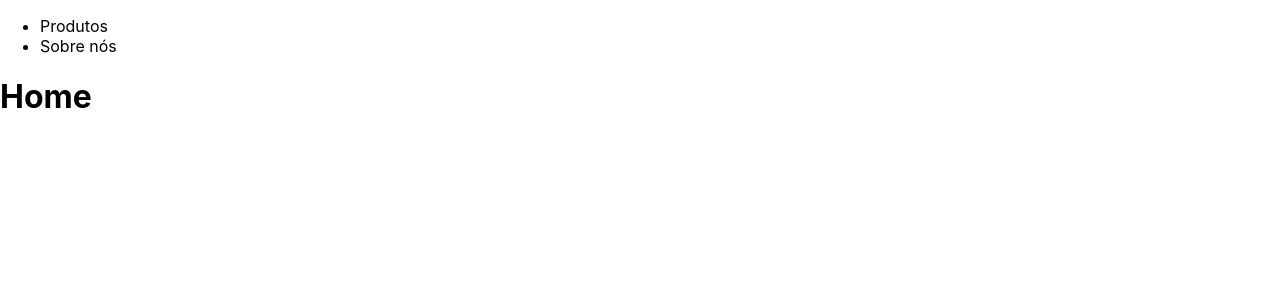
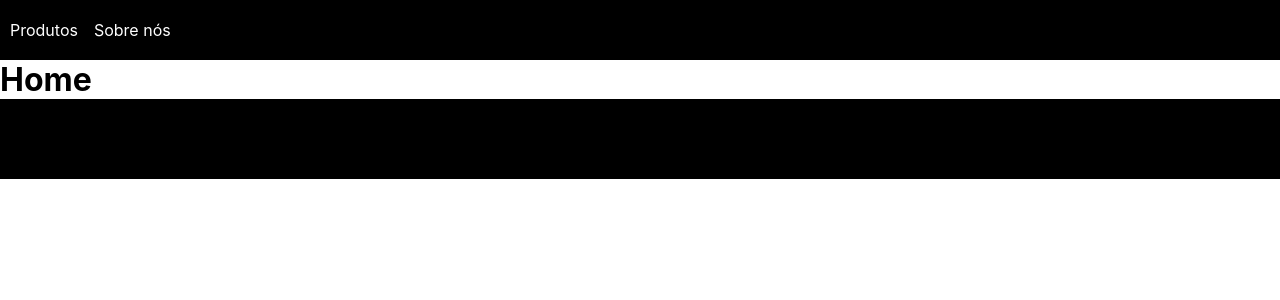
Before and after one commit to MikeFernando/pokemon-next-js, a Next.js app: page / in a window 1280 px wide. Shown: the top 300 px of the page. Built offline with nearby package versions, Linux system fonts and the light colour scheme.

Commit message:
:alien: aprendendo sobre css modules

```diff
--- /dev/null
+++ b/components/Footer.jsx
@@ -0,0 +1,9 @@
+import styles from '../styles/Footer.module.css'
+
+export function Footer() {
+  return (
+    <p className={styles.footer}>
+      Copyright © 2022 Vercel Curso de Nextjs
+    </p>
+  )
+}
--- a/components/MainContainer.jsx
+++ b/components/MainContainer.jsx
@@ -1,10 +1,12 @@
 import { Navbar } from './Navbar'
+import { Footer } from './Footer'
 
 export function MainContainer({ children }) {
   return (
     <>
       <Navbar />
       <div>{children}</div>
+      <Footer />
     </>
   )
 }
--- a/components/Navbar.jsx
+++ b/components/Navbar.jsx
@@ -1,8 +1,10 @@
 import Link from 'next/link'
+
+import styles from '../styles/Navbar.module.css'
 
 export function Navbar() {
   return (
-    <ul>
+    <ul className={styles.navbar}>
         <li>
           <Link href="products/"><a>Produtos</a></Link>
         </li>
--- a/styles/global.css
+++ b/global.css
@@ -1,7 +1,11 @@
+* {
+  margin: 0;
+  padding: 0;
+  box-sizing: border-box;
+}
+
 html,
 body {
-  padding: 0;
-  margin: 0;
   font-family: -apple-system, BlinkMacSystemFont, Segoe UI, Roboto, Oxygen,
     Ubuntu, Cantarell, Fira Sans, Droid Sans, Helvetica Neue, sans-serif;
 }
@@ -14,7 +18,3 @@ a {
   color: inherit;
   text-decoration: none;
 }
-
-* {
-  box-sizing: border-box;
-}
--- a/pages/_app.jsx
+++ b/pages/_app.jsx
@@ -1,6 +1,7 @@
+import { Footer } from '../components/Footer'
 import { MainContainer } from '../components/MainContainer'
 
-import '../styles/global.css'
+import '../global.css'
 
 function MyApp({ Component, pageProps }) {
   return (
--- /dev/null
+++ b/styles/Footer.module.css
@@ -0,0 +1,12 @@
+.footer {
+  height: 80px;
+  display: flex;
+  justify-content: center;
+  align-items: center;
+  background-color: #000;
+}
+
+.footer p {
+  color: #fff;
+  font-size: 2rem;
+}
--- /dev/null
+++ b/styles/Navbar.module.css
@@ -0,0 +1,17 @@
+.navbar {
+  display: flex;
+  background-color: #000;
+  padding: 1.25rem .625rem;
+  list-style: none;
+}
+
+.navbar a {
+  color: #fff;
+  margin-right: 1em;
+  text-decoration: none;
+  transition: .3s;
+}
+
+.navbar a:hover {
+  color: #999;
+}
```
